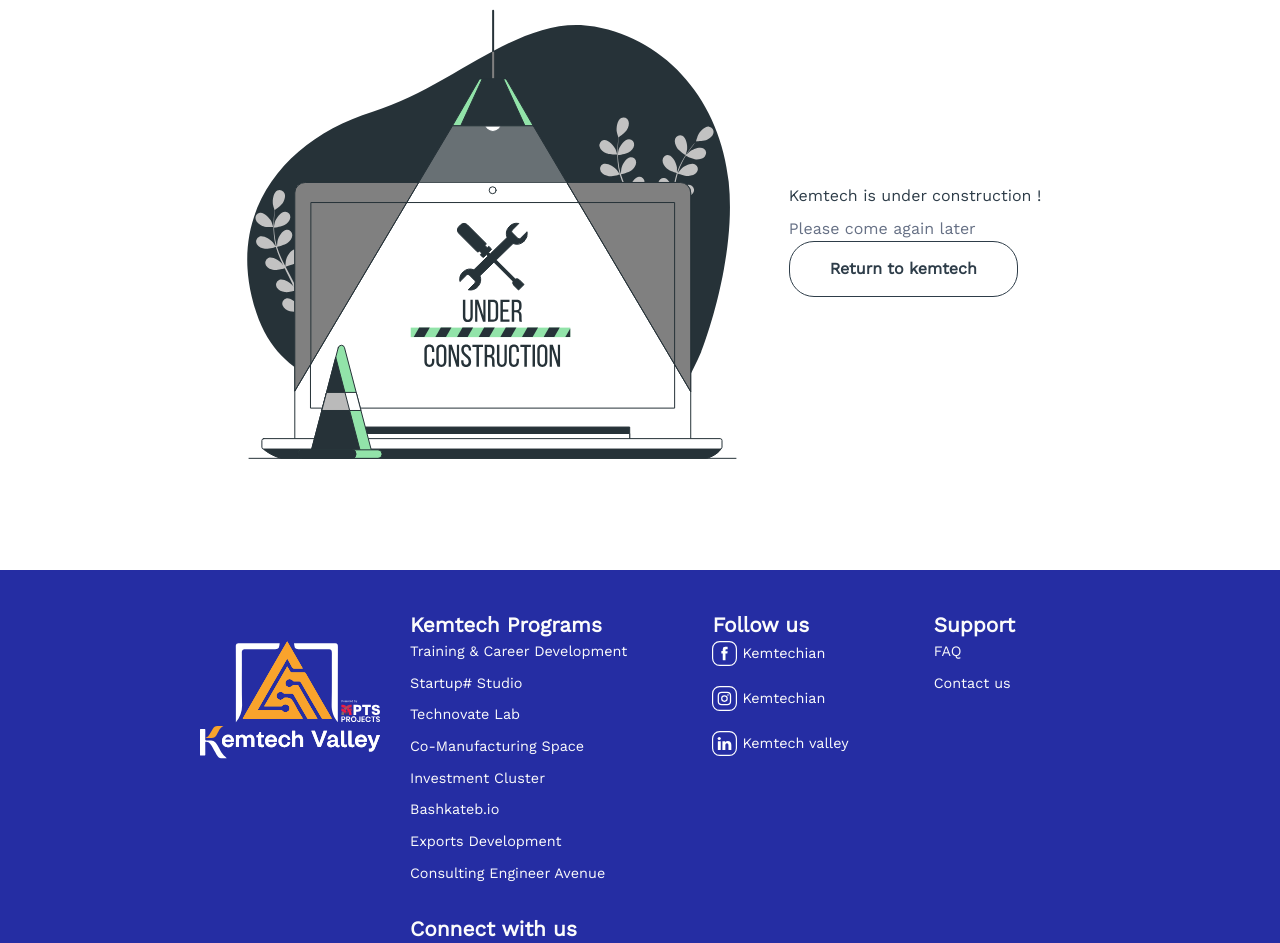
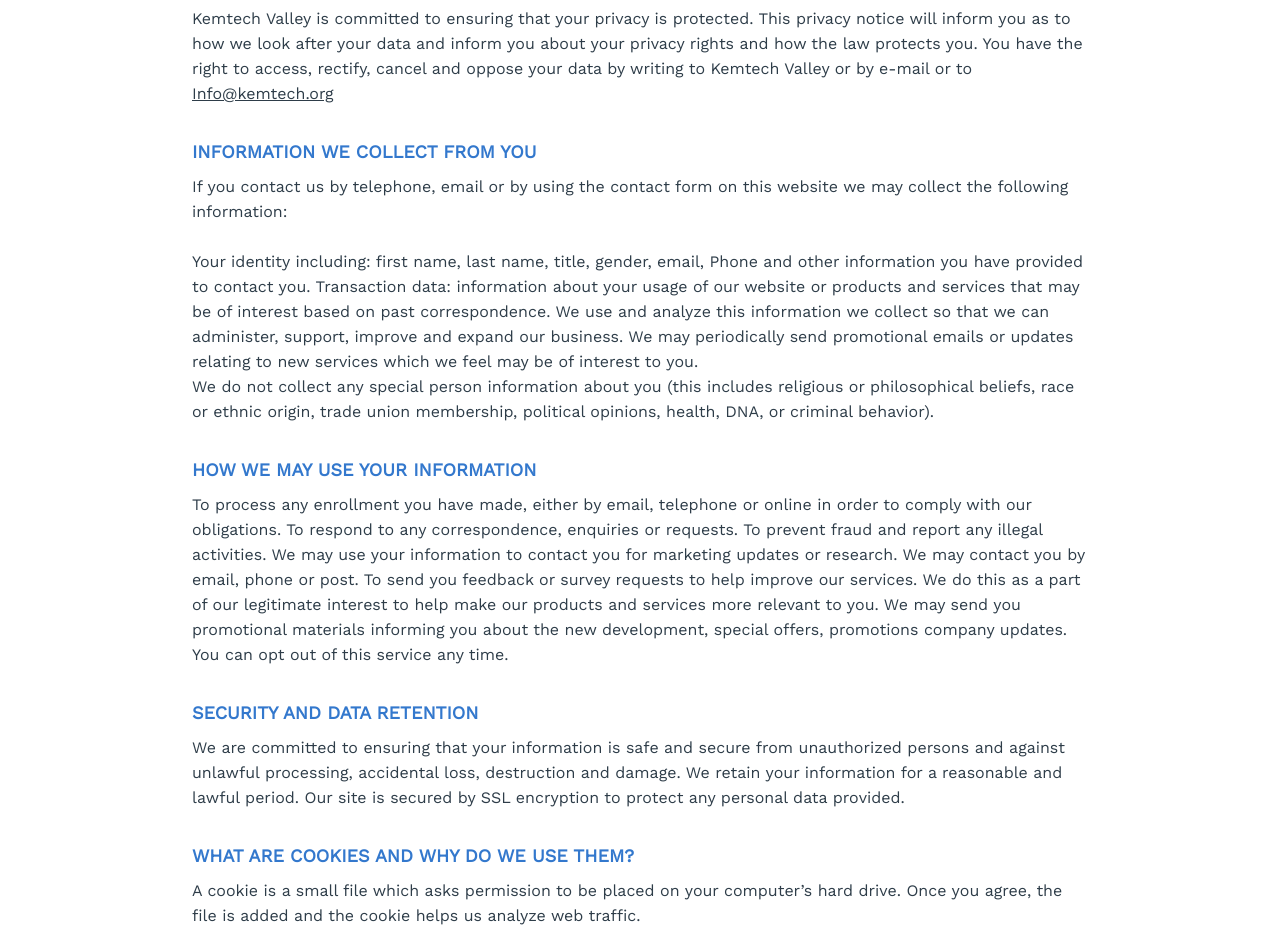
Before and after one commit to JosephMaghed/kemtech.org, a Next.js app: page /privacy-policy in a window 1280 px wide. Before the commit this address had no page. Shown: the part 240-1183 px from the top of the page. Built offline with nearby package versions, Linux system fonts and the light colour scheme.

Commit message:
Add privacy policy page

```diff
--- a/src/components/Footer/Footer.js
+++ b/src/components/Footer/Footer.js
@@ -41,7 +41,10 @@
 									href={`/programs/${key}`}
 								>
 									<li className={styles.columnRow}>
-                    {programsData[key].name.replace("Program", "")}
+										{programsData[key].name.replace(
+											"Program",
+											""
+										)}
 									</li>
 								</Link>
 							))}
@@ -57,7 +60,10 @@
 									target="_blank"
 									rel="noopener noreferrer"
 								>
-                  <Image alt="facebook icon" src={facebookLogo} />
+									<Image
+										alt="facebook icon"
+										src={facebookLogo}
+									/>
 									<span>Kemtechian</span>
 								</a>
 							</li>
@@ -68,7 +74,10 @@
 									target="_blank"
 									rel="noopener noreferrer"
 								>
-                  <Image alt="Instagram icon" src={instaLogo} />
+									<Image
+										alt="Instagram icon"
+										src={instaLogo}
+									/>
 									<span>Kemtechian</span>
 								</a>
 							</li>
@@ -79,7 +88,10 @@
 									target="_blank"
 									rel="noopener noreferrer"
 								>
-                  <Image alt="Linkedin logo" src={linkedinLogo} />
+									<Image
+										alt="Linkedin logo"
+										src={linkedinLogo}
+									/>
 									<span>Kemtech valley</span>
 								</a>
 							</li>
@@ -89,8 +101,10 @@
 					<div className={styles.footerColumn}>
 						<h4 className={styles.columnTitle}>Support</h4>
 						<ul>
-              <Link href={"/faq"}>
-                <li className={styles.columnRow}>FAQ</li>
+							<Link href={"/privacy-policy"}>
+								<li className={styles.columnRow}>
+									Privacy Policy
+								</li>
 							</Link>
 							<Link href={"/contact"}>
 								<li className={styles.columnRow}>Contact us</li>
@@ -140,7 +154,10 @@
 									target="_blank"
 									rel="noopener noreferrer"
 								>
-                  <Image alt="Linkedin logo" src={locationIcon} />
+									<Image
+										alt="Linkedin logo"
+										src={locationIcon}
+									/>
 									<span>5th settlement, El-louts, cairo</span>
 								</a>
 							</li>
--- /dev/null
+++ b/src/pages/privacy-policy.js
@@ -0,0 +1,96 @@
+export default function PrivacyPolicy() {
+	return (
+		<div className="container py-10 lg:w-3/4">
+			<h1 className="text-3xl md:text-4xl font-bold text-blue-basic">
+				Privacy Policy
+			</h1>
+			<p className="mt-4">
+				Kemtech Valley is committed to ensuring that your privacy is
+				protected. This privacy notice will inform you as to how we look
+				after your data and inform you about your privacy rights and how
+				the law protects you. You have the right to access, rectify,
+				cancel and oppose your data by writing to Kemtech Valley or by
+				e-mail or to{" "}
+				<a
+					href="mailto:info@kemtech.org"
+					target="_blank"
+					rel="noopener noreferrer"
+				>
+					<span className="underline pointer">Info@kemtech.org</span>
+				</a>
+			</p>
+
+			<h3 className="text-lg font-semibold text-blue-400 mt-8">
+				INFORMATION WE COLLECT FROM YOU
+			</h3>
+			<p className="mt-2">
+				If you contact us by telephone, email or by using the contact
+				form on this website we may collect the following information:
+				<br /> <br />
+				Your identity including: first name, last name, title, gender,
+				email, Phone and other information you have provided to contact
+				you. Transaction data: information about your usage of our
+				website or products and services that may be of interest based
+				on past correspondence. We use and analyze this information we
+				collect so that we can administer, support, improve and expand
+				our business. We may periodically send promotional emails or
+				updates relating to new services which we feel may be of
+				interest to you.
+				<br />
+				We do not collect any special person information about you (this
+				includes religious or philosophical beliefs, race or ethnic
+				origin, trade union membership, political opinions, health, DNA,
+				or criminal behavior).
+			</p>
+
+			<h3 className="text-lg font-semibold text-blue-400 mt-8">
+				HOW WE MAY USE YOUR INFORMATION
+			</h3>
+			<p className="mt-2">
+				To process any enrollment you have made, either by email,
+				telephone or online in order to comply with our obligations. To
+				respond to any correspondence, enquiries or requests. To prevent
+				fraud and report any illegal activities. We may use your
+				information to contact you for marketing updates or research. We
+				may contact you by email, phone or post. To send you feedback or
+				survey requests to help improve our services. We do this as a
+				part of our legitimate interest to help make our products and
+				services more relevant to you. We may send you promotional
+				materials informing you about the new development, special
+				offers, promotions company updates. You can opt out of this
+				service any time.
+			</p>
+
+			<h3 className="text-lg font-semibold text-blue-400 mt-8">
+				SECURITY AND DATA RETENTION
+			</h3>
+			<p className="mt-2">
+				We are committed to ensuring that your information is safe and
+				secure from unauthorized persons and against unlawful
+				processing, accidental loss, destruction and damage. We retain
+				your information for a reasonable and lawful period. Our site is
+				secured by SSL encryption to protect any personal data provided.
+			</p>
+
+			<h3 className="text-lg font-semibold text-blue-400 mt-8">
+				WHAT ARE COOKIES AND WHY DO WE USE THEM?
+			</h3>
+			<p className="mt-2">
+				A cookie is a small file which asks permission to be placed on
+				your computer’s hard drive. Once you agree, the file is added
+				and the cookie helps us analyze web traffic.
+			</p>
+
+			<h3 className="text-lg font-semibold text-blue-400 mt-8">
+				CONTROLLING YOUR INFORMATION
+			</h3>
+			<p className="mt-2">
+				We will not sell, distribute or lease your personal information
+				to third parties. You may request details of information held
+				about you and you may ask us to make necessary changes to ensure
+				that it is accurate, kept up to date or removed if there is no
+				legitimate reason for keeping it.
+			</p>
+		</div>
+	);
+}
```
Lines whose indentation alone changed are shown as unchanged.
